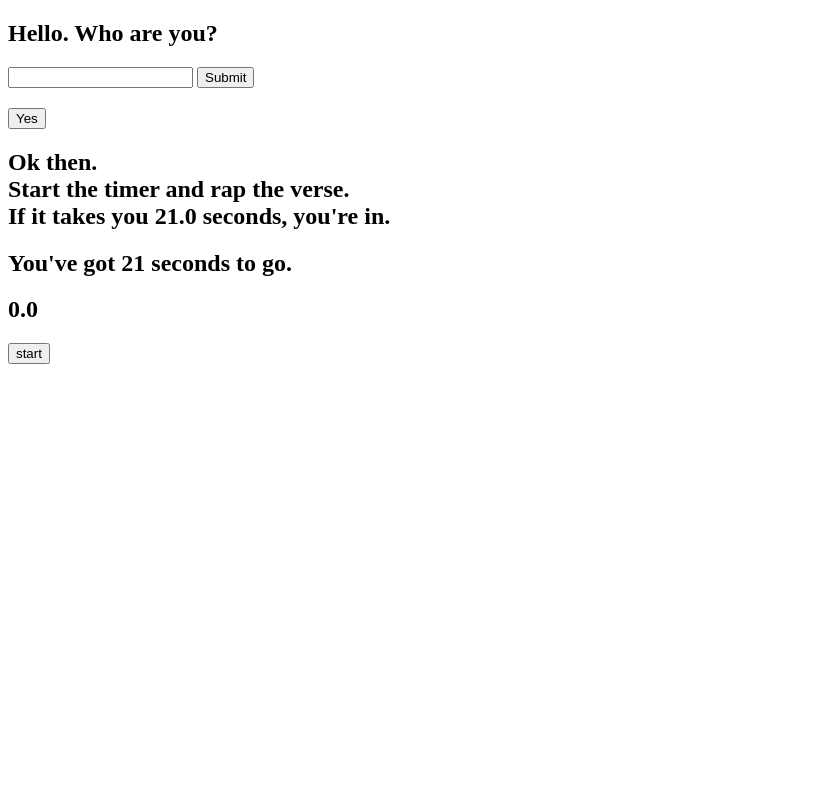
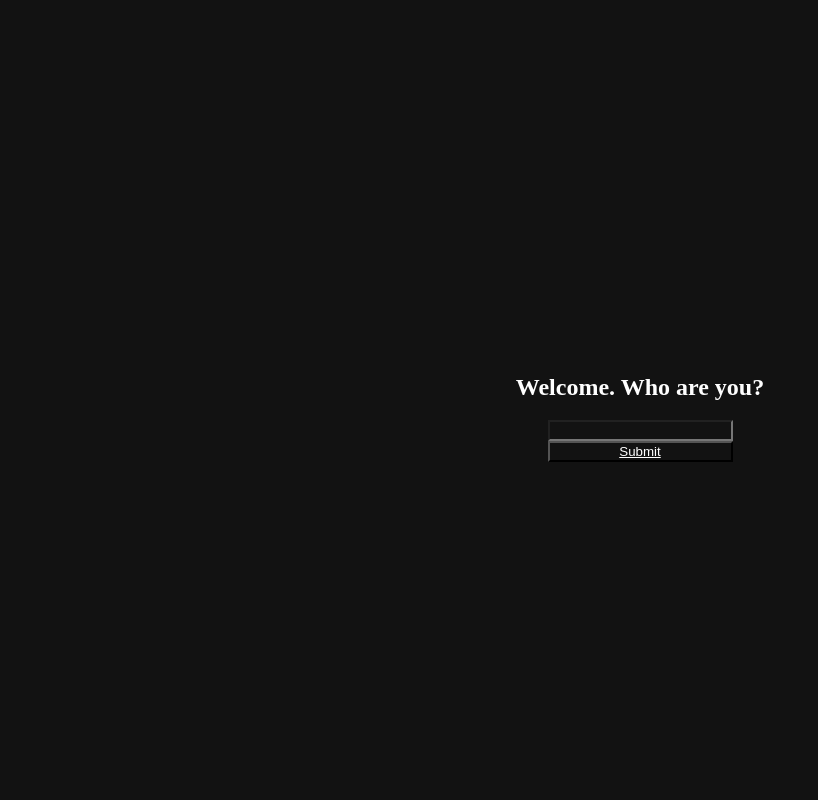
Before and after one commit to dannyb50/js-game, a plain HTML site: page index.html in a window 1280 px wide. Shown: the top 800 px of the page, without its empty margins (0-818 px from the left). Drawn offline with Linux system fonts and the light colour scheme.

Commit message:
started styling

```diff
--- a/_layout.scss
+++ b/_layout.scss
@@ -1,14 +1,24 @@
 #welcome {
-    position: absolute;;
-    height: 100%;
+    height: 100vh;
+    display: flex;
+    flex-direction: column;
+    justify-content: center;
+    align-items: center;
+}
+
+#name-form {
+    display: flex;
+    flex-direction: column;
+//     width: 100%;
+//     justify-content: center;
+//     align-items: center;
+//     margin-top: 5vh;
 }
 
 #question {
-    position: relative;
-    height: 100%;
+
 }
 
 #game {
-    position: relative;
-    height: 100%;
+
 }
--- a/index.html
+++ b/index.html
@@ -10,10 +10,10 @@
 <body>
     <main>
         <section id="welcome">
-            <h1 id="welcome__header">Hello. Who are you?</h1>
+            <h1 id="welcome__header">Welcome. Who are you?</h1>
             <form action="" id="name-form">
                 <input type="text" id="name-input">
-                <button>Submit</button>
+                <button><a href="#question">Submit</a></button>
             </form>
         </section>
 
--- a/main.scss
+++ b/main.scss
@@ -0,0 +1,8 @@
+@import "./base";
+@import "./layout";
+@import "./components";
+
+* {
+    background-color: #121212;
+    color: #fefefe;
+}
```
Also changed, not shown: main.css.
